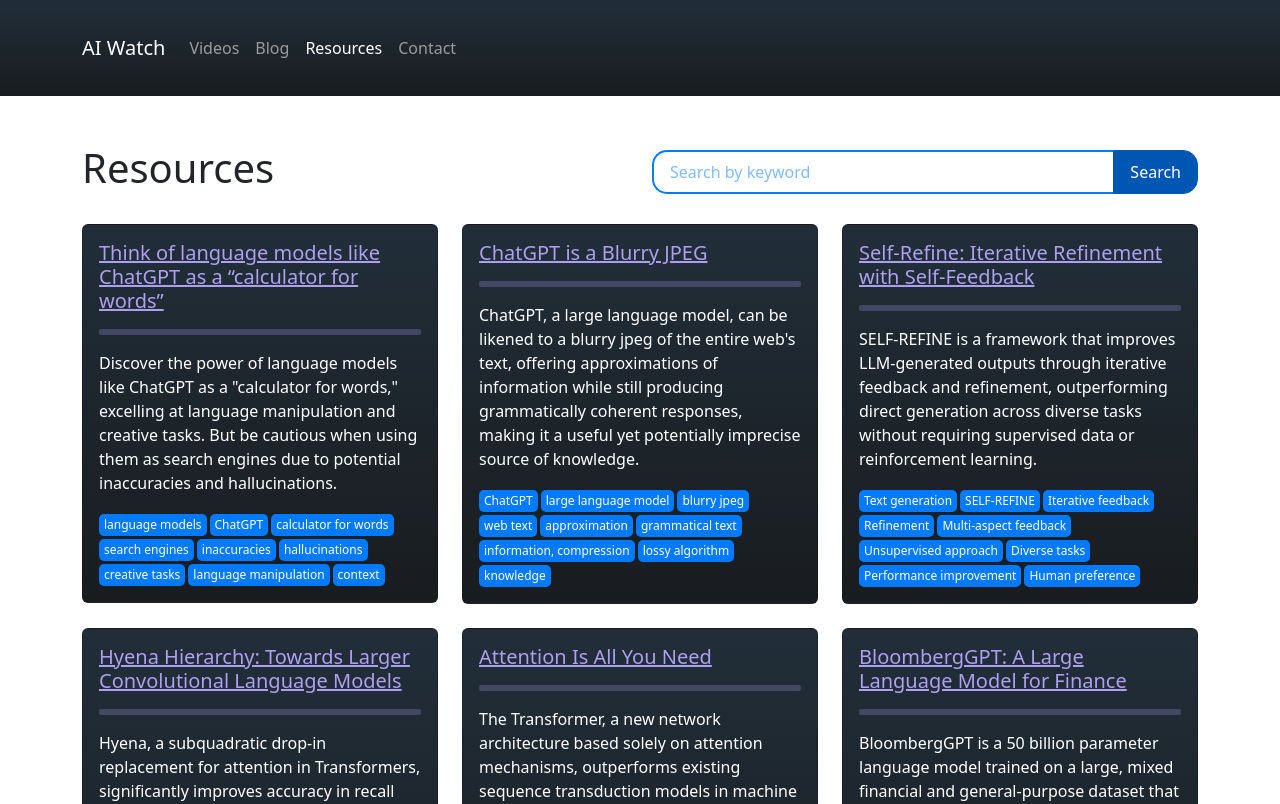
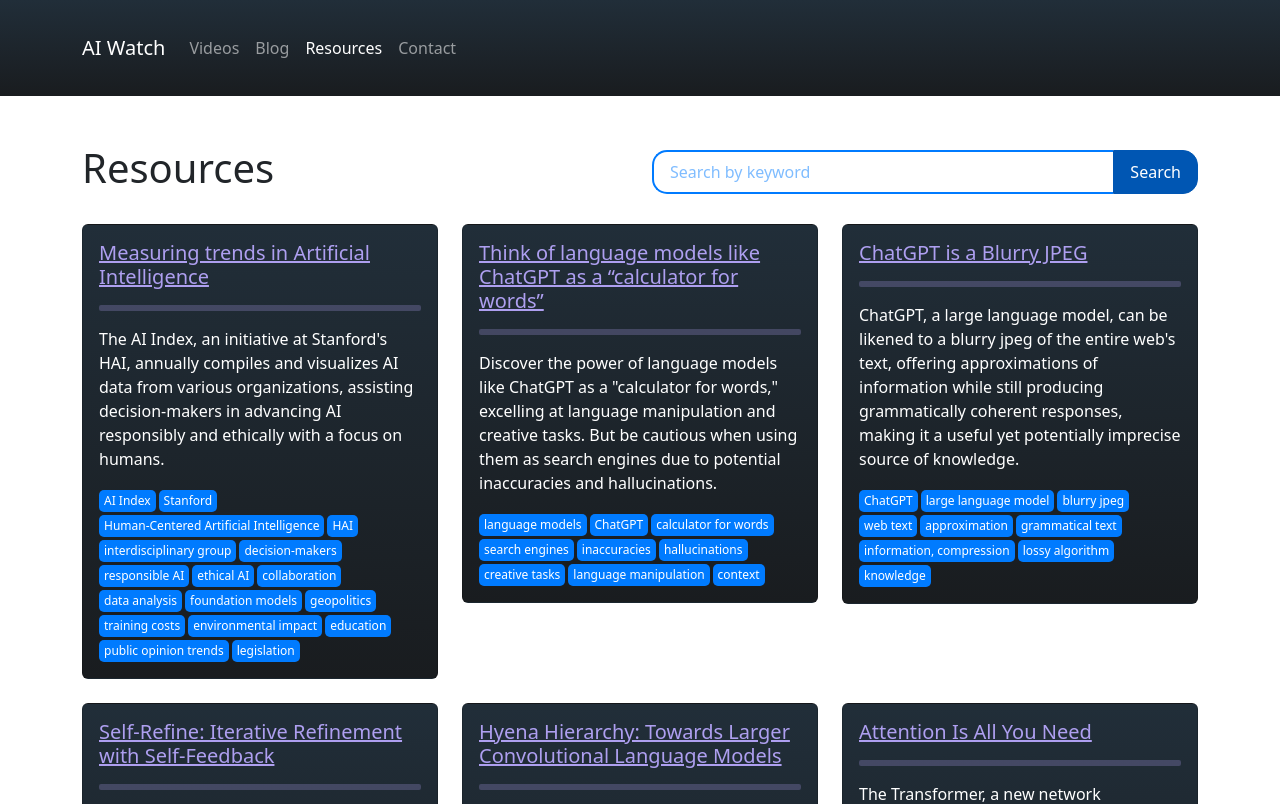
Before and after one commit to dstock3/aiwatch, a React (Create React App) app: page /resources in a window 1280 px wide. Shown: the top 804 px of the page. Built offline with nearby package versions, Linux system fonts and the light colour scheme.

Commit message:
added to resources page.

```diff
--- a/src/components/pages/Resources.js
+++ b/src/components/pages/Resources.js
@@ -5,6 +5,12 @@ import '../../style/resources.css';
 
 const Resources = () => {
   const resources = [
+    {
+      title: 'Measuring trends in Artificial Intelligence',
+      description: "The AI Index, an initiative at Stanford's HAI, annually compiles and visualizes AI data from various organizations, assisting decision-makers in advancing AI responsibly and ethically with a focus on humans.",
+      url: 'https://aiindex.stanford.edu/report/',
+      keywords: ['AI Index', 'Stanford', 'Human-Centered Artificial Intelligence', 'HAI', 'interdisciplinary group', 'decision-makers', 'responsible AI', 'ethical AI', 'collaboration', 'data analysis', 'foundation models', 'geopolitics', 'training costs', 'environmental impact', 'education', 'public opinion trends', 'legislation']
+    },
     {
       title: 'Think of language models like ChatGPT as a “calculator for words”',
       description: 'Discover the power of language models like ChatGPT as a "calculator for words," excelling at language manipulation and creative tasks. But be cautious when using them as search engines due to potential inaccuracies and hallucinations.',
```
